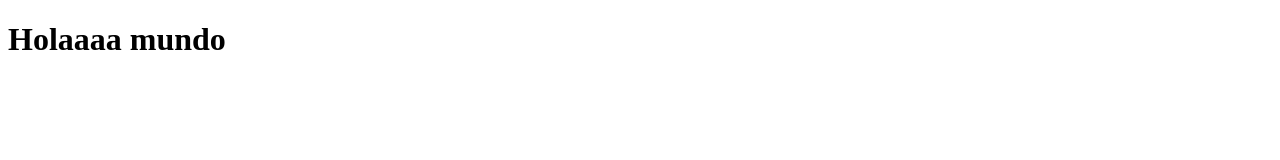
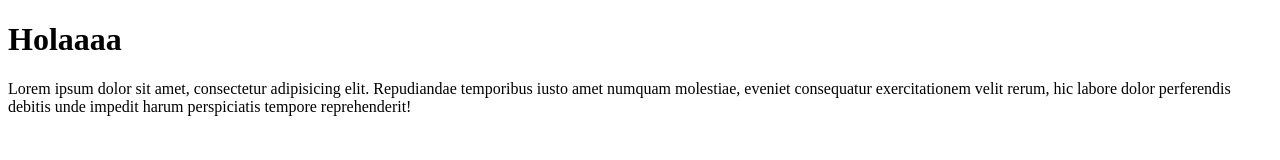
Before and after one commit to LiliBack1/Curso.BackEnd, a plain HTML site: page HTML2/index.html in a window 1280 px wide. Drawn offline with Linux system fonts and the light colour scheme.

Commit message:
Se agrega un parrafo y se corrige el encabezado

```diff
--- a/HTML2/index.html
+++ b/HTML2/index.html
@@ -7,6 +7,7 @@
     <title>Document</title>
 </head>
 <body>
-    <h1>Holaaaa mundo</h1>
+    <h1>Holaaaa</h1>
+    <p>Lorem ipsum dolor sit amet, consectetur adipisicing elit. Repudiandae temporibus iusto amet numquam molestiae, eveniet consequatur exercitationem velit rerum, hic labore dolor perferendis debitis unde impedit harum perspiciatis tempore reprehenderit!   </p>
 </body>
 </html>
```
